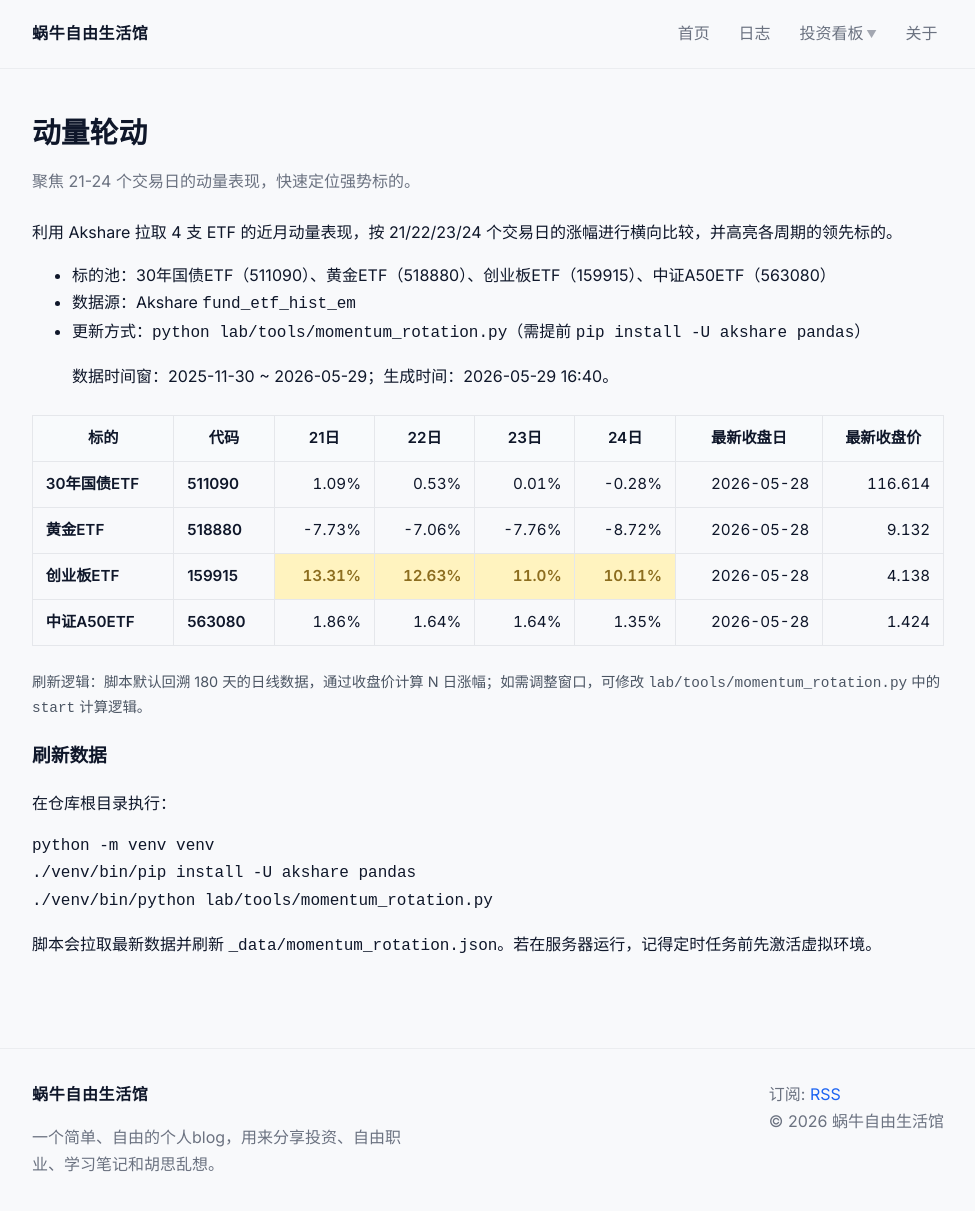
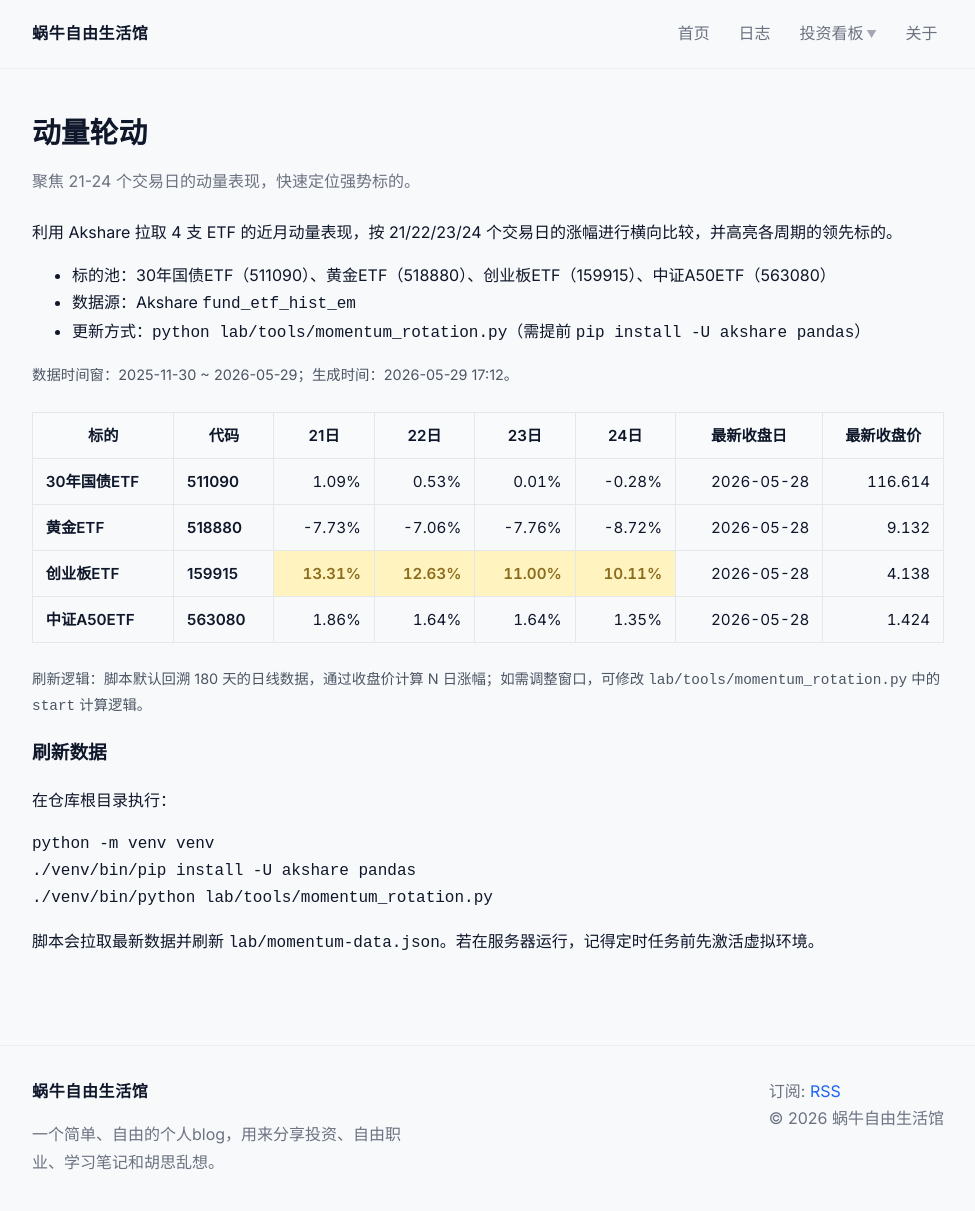
Before and after one commit to FreelanceSnail/FreelanceSnail.github.io, a Jekyll site: the page built from lab/momentum-rotation.md, in a window 1280 px wide and 1227 px high. Shown: the top 1211 px of the window, without its empty margins (152-1127 px from the left). Built offline with Jekyll 4.4.1, drawn with Linux system fonts in a browser that asks for light colours.

Commit message:
refactor: 动量轮动拆分为三文件 + 清理冗余数据路径
- 新建 lab/momentum-rotation.css：提取表格样式
- 重写 lab/momentum-rotation.md：服务端渲染 → 客户端 fetch 渲染
- 新建 lab/momentum-data.json：客户端数据文件
- 脚本只输出到 lab/momentum-data.json，删除 _data 路径

````diff
--- a/_data/momentum_rotation.json
+++ b/lab/momentum-data.json
@@ -1,5 +1,5 @@
 {
-  "generated_at": "2026-05-29 16:40",
+  "generated_at": "2026-05-29 17:12",
   "start_date": "20251130",
   "end_date": "20260529",
   "periods": [
--- /dev/null
+++ b/lab/momentum-rotation.css
@@ -0,0 +1,55 @@
+/* Momentum rotation table styles */
+.momentum-table {
+  width: 100%;
+  border-collapse: collapse;
+  margin: 1.5rem 0;
+  font-size: 0.95rem;
+}
+
+.momentum-table th,
+.momentum-table td {
+  border: 1px solid #e5e7eb;
+  padding: 0.6rem 0.8rem;
+}
+
+.momentum-table th {
+  background: #f8fafc;
+  text-align: center;
+  font-weight: 600;
+}
+
+.momentum-table td.name-cell,
+.momentum-table td.code-cell {
+  text-align: left;
+  font-weight: 600;
+}
+
+.momentum-table td.num {
+  text-align: right;
+  font-variant-numeric: tabular-nums;
+}
+
+.is-best {
+  background: #fff3bf;
+  color: #8c6d1f;
+  font-weight: 700;
+}
+
+.notes {
+  color: #4b5563;
+  font-size: 0.9rem;
+}
+
+.momentum-loading {
+  padding: 2rem;
+  text-align: center;
+  color: #6b7280;
+}
+
+.momentum-error {
+  padding: 1.2rem;
+  background: #fef2f2;
+  border: 1px solid #fecaca;
+  border-radius: 8px;
+  color: #991b1b;
+}
--- a/lab/momentum-rotation.md
+++ b/lab/momentum-rotation.md
@@ -11,100 +11,14 @@
 - 数据源：Akshare `fund_etf_hist_em`
 - 更新方式：`python lab/tools/momentum_rotation.py`（需提前 `pip install -U akshare pandas`）
 
-{% assign dataset = site.data.momentum_rotation %}
-{% if dataset %}
-{% assign start_y = dataset.start_date | slice: 0, 4 %}
-{% assign start_m = dataset.start_date | slice: 4, 2 %}
-{% assign start_d = dataset.start_date | slice: 6, 2 %}
-{% assign start_fmt = start_y | append: "-" | append: start_m | append: "-" | append: start_d %}
-{% assign end_y = dataset.end_date | slice: 0, 4 %}
-{% assign end_m = dataset.end_date | slice: 4, 2 %}
-{% assign end_d = dataset.end_date | slice: 6, 2 %}
-{% assign end_fmt = end_y | append: "-" | append: end_m | append: "-" | append: end_d %}
-
-> 数据时间窗：{{ start_fmt }} ~ {{ end_fmt }}；生成时间：{{ dataset.generated_at }}。
-
-<table class="momentum-table">
-  <thead>
-    <tr>
-      <th>标的</th>
-      <th>代码</th>
-      {% for period in dataset.periods %}
-      <th>{{ period }}日</th>
-      {% endfor %}
-      <th>最新收盘日</th>
-      <th>最新收盘价</th>
-    </tr>
-  </thead>
-  <tbody>
-    {% for asset in dataset.assets %}
-    <tr>
-      <td class="name-cell">{{ asset.name }}</td>
-      <td class="code-cell">{{ asset.code }}</td>
-      {% for period in dataset.periods %}
-        {% assign pkey = period | append: "" %}
-        {% assign leader = dataset.leaders[pkey] %}
-        {% assign val = asset.returns[pkey] %}
-        {% if val %}
-          {% assign pct = val | times: 100 %}
-          <td class="num {% if asset.code == leader %}is-best{% endif %}">{{ pct | round: 2 }}%</td>
-        {% else %}
-          <td class="num">--</td>
-        {% endif %}
-      {% endfor %}
-      <td class="num">{{ asset.last_date }}</td>
-      <td class="num">{{ asset.last_close }}</td>
-    </tr>
-    {% endfor %}
-  </tbody>
-</table>
+<div id="momentum-container">
+  <div class="momentum-loading">正在加载数据…</div>
+</div>
 
 <p class="notes">
   刷新逻辑：脚本默认回溯 180 天的日线数据，通过收盘价计算 N 日涨幅；如需调整窗口，可修改
   <code>lab/tools/momentum_rotation.py</code> 中的 <code>start</code> 计算逻辑。
 </p>
-
-<style>
-.momentum-table {
-  width: 100%;
-  border-collapse: collapse;
-  margin: 1.5rem 0;
-  font-size: 0.95rem;
-}
-.momentum-table th,
-.momentum-table td {
-  border: 1px solid #e5e7eb;
-  padding: 0.6rem 0.8rem;
-}
-.momentum-table th {
-  background: #f8fafc;
-  text-align: center;
-  font-weight: 600;
-}
-.momentum-table td.name-cell,
-.momentum-table td.code-cell {
-  text-align: left;
-  font-weight: 600;
-}
-.momentum-table td.num {
-  text-align: right;
-  font-variant-numeric: tabular-nums;
-}
-.is-best {
-  background: #fff3bf;
-  color: #8c6d1f;
-  font-weight: 700;
-}
-.notes {
-  color: #4b5563;
-  font-size: 0.9rem;
-}
-</style>
-{% else %}
-
-> 数据文件缺失或尚未生成，请先运行 `python lab/tools/momentum_rotation.py`（需安装 `akshare` 与 `pandas`）以写入 `_data/momentum_rotation.json`。
-
-{% endif %}
 
 ### 刷新数据
 
@@ -116,4 +30,74 @@
 ./venv/bin/python lab/tools/momentum_rotation.py
 ```
 
-脚本会拉取最新数据并刷新 `_data/momentum_rotation.json`。若在服务器运行，记得定时任务前先激活虚拟环境。
+脚本会拉取最新数据并刷新 `lab/momentum-data.json`。若在服务器运行，记得定时任务前先激活虚拟环境。
+
+<link rel="stylesheet" href="/lab/momentum-rotation.css">
+
+<script>
+(function() {
+  const container = document.getElementById('momentum-container');
+
+  function formatDate(yyyymmdd) {
+    return yyyymmdd.slice(0, 4) + '-' + yyyymmdd.slice(4, 6) + '-' + yyyymmdd.slice(6, 8);
+  }
+
+  function render(dataset) {
+    const startFmt = formatDate(dataset.start_date);
+    const endFmt = formatDate(dataset.end_date);
+
+    let html = '<p class="notes">数据时间窗：' + startFmt + ' ~ ' + endFmt + '；生成时间：' + dataset.generated_at + '。</p>';
+
+    html += '<table class="momentum-table"><thead><tr><th>标的</th><th>代码</th>';
+    for (const period of dataset.periods) {
+      html += '<th>' + period + '日</th>';
+    }
+    html += '<th>最新收盘日</th><th>最新收盘价</th></tr></thead><tbody>';
+
+    for (const asset of dataset.assets) {
+      html += '<tr>';
+      html += '<td class="name-cell">' + asset.name + '</td>';
+      html += '<td class="code-cell">' + asset.code + '</td>';
+      for (const period of dataset.periods) {
+        const pkey = String(period);
+        const leader = dataset.leaders[pkey];
+        const val = asset.returns[pkey];
+        if (val !== undefined && val !== null) {
+          const pct = (val * 100).toFixed(2);
+          const bestClass = asset.code === leader ? ' is-best' : '';
+          html += '<td class="num' + bestClass + '">' + pct + '%</td>';
+        } else {
+          html += '<td class="num">--</td>';
+        }
+      }
+      html += '<td class="num">' + asset.last_date + '</td>';
+      html += '<td class="num">' + asset.last_close + '</td>';
+      html += '</tr>';
+    }
+
+    html += '</tbody></table>';
+    container.innerHTML = html;
+  }
+
+  function showError(msg) {
+    container.innerHTML = '<div class="momentum-error">' + msg + '</div>';
+  }
+
+  fetch('/lab/momentum-data.json')
+    .then(r => {
+      if (!r.ok) throw new Error('HTTP ' + r.status);
+      return r.json();
+    })
+    .then(data => {
+      if (!data.assets || data.assets.length === 0) {
+        showError('数据文件为空，请先运行 <code>python lab/tools/momentum_rotation.py</code> 生成数据。');
+        return;
+      }
+      render(data);
+    })
+    .catch(err => {
+      showError('加载数据失败：' + err.message + '<br>请确认已运行 <code>python lab/tools/momentum_rotation.py</code> 生成数据。');
+      console.error(err);
+    });
+})();
+</script>
````
Also changed, not shown: 1 other file.
